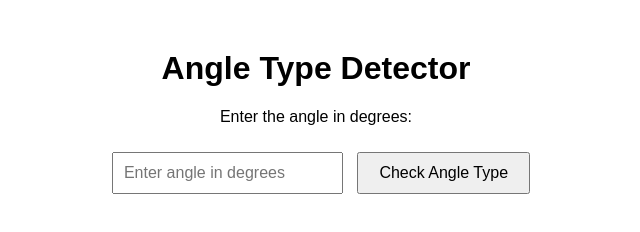
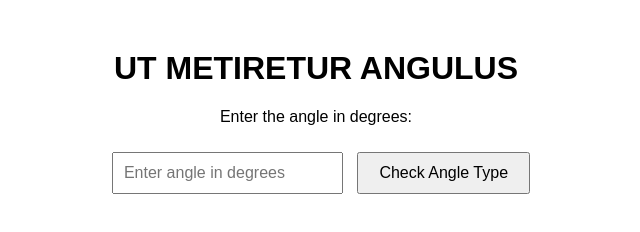
Before and after one commit to JACINTO-25/Ut-Metiretur-Angulus, a plain HTML site: page index.html in a window 1280 px wide. Shown: the whole page, without its empty margins (324-964 px from the left). Drawn offline with Linux system fonts and the light colour scheme.

Commit message:
Add files via upload

```diff
--- a/index.html
+++ b/index.html
@@ -3,7 +3,7 @@
 <head>
     <meta charset="UTF-8">
     <meta name="viewport" content="width=device-width, initial-scale=1.0">
-    <title>Angle Type Detector</title>
+    <title>UT METIRETUR ANGULUS</title>
     <style>
         body {
             font-family: Arial, sans-serif;
@@ -27,7 +27,7 @@
 </head>
 <body>
 
-    <h1>Angle Type Detector</h1>
+    <h1>UT METIRETUR ANGULUS</h1>
     <p>Enter the angle in degrees:</p>
 
     <input type="number" id="angleInput" placeholder="Enter angle in degrees" />
```
